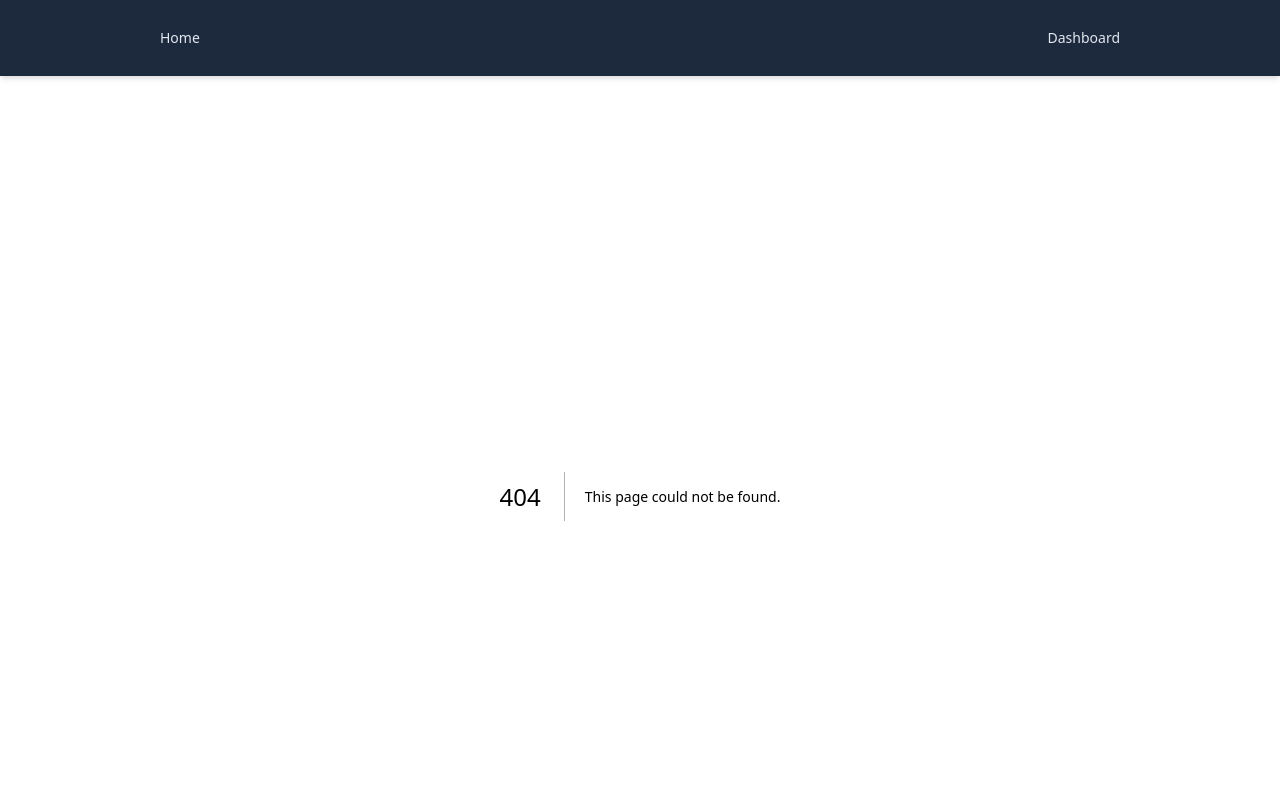
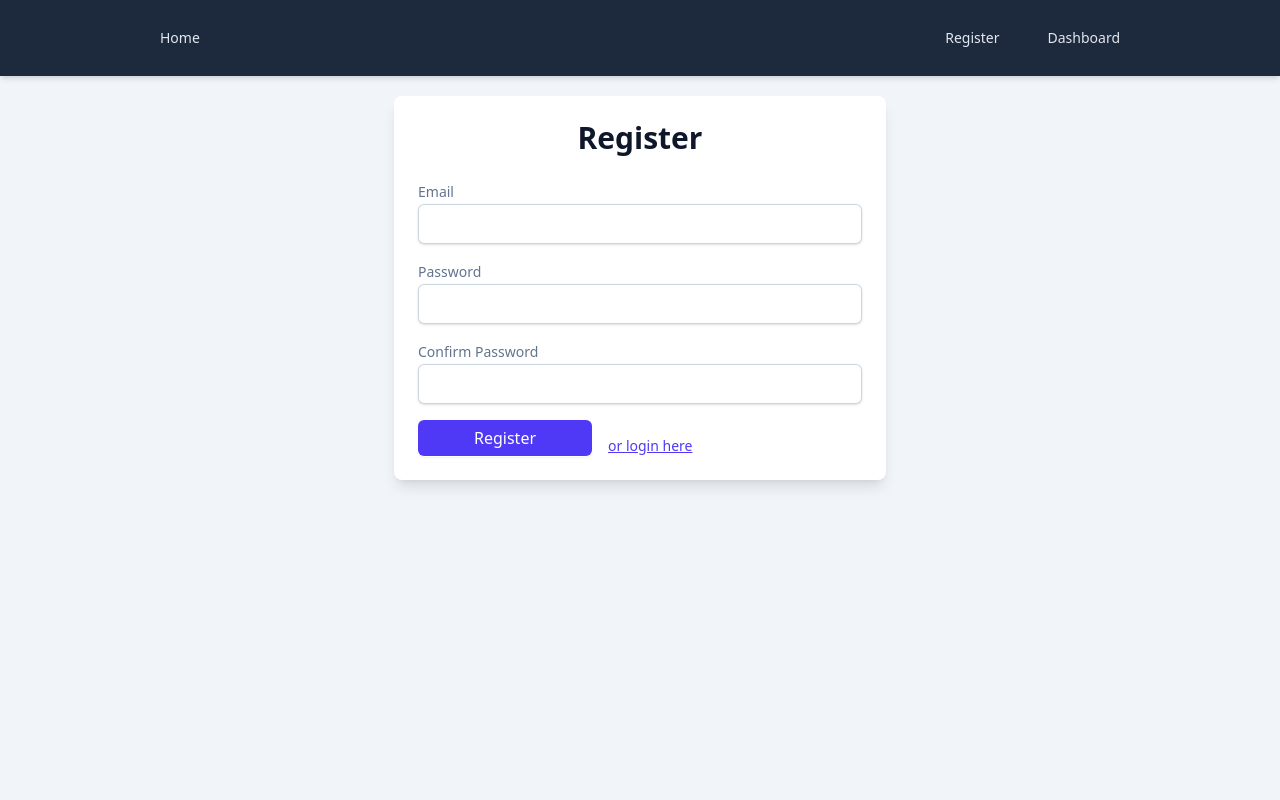
Before and after one commit to JHughesSUTA/next-crash, a Next.js app: page /register in a window 1280 px wide. Before the commit this address had no page. Shown: the top 800 px of the page. Built offline with nearby package versions, Linux system fonts and the light colour scheme.

Commit message:
register form

```diff
--- /dev/null
+++ b/src/app/(auth)/register/page.jsx
@@ -0,0 +1,33 @@
+import Link from "next/link";
+
+const Register = () => {
+  return (
+    <div className="container w-1/2">
+      <h1 className="title">Register</h1>
+      <form action="" className="space-y-4">
+        <div>
+          <label htmlFor="email">Email</label>
+          <input type="text" name="email" />
+        </div>
+
+        <div>
+          <label htmlFor="password">Password</label>
+          <input type="password" name="password" />
+        </div>
+
+        <div>
+          <label htmlFor="confirmPassword">Confirm Password</label>
+          <input type="password" name="confirmPassword" />
+        </div>
+
+        <div className="flex items-end gap-4">
+          <button className="btn-primary">Register</button>
+
+          <Link href="/" className="text-link">or login here</Link>
+        </div>
+      </form>
+    </div>
+  );
+};
+
+export default Register;
--- a/src/app/layout.jsx
+++ b/src/app/layout.jsx
@@ -10,9 +10,14 @@
             <Link className="nav-link" href="/">
               Home
             </Link>
-            <Link className="nav-link" href="/dashboard">
-              Dashboard
-            </Link>
+            <div>
+              <Link className="nav-link" href="/register">
+                Register
+              </Link>
+              <Link className="nav-link" href="/dashboard">
+                Dashboard
+              </Link>
+            </div>
           </nav>
         </header>
 
```
Also changed, not shown: package.json (+6 -3 lines), tsconfig.json (added, +37 -0 lines), 1 other file (tests, documents, lock files or other folders).
